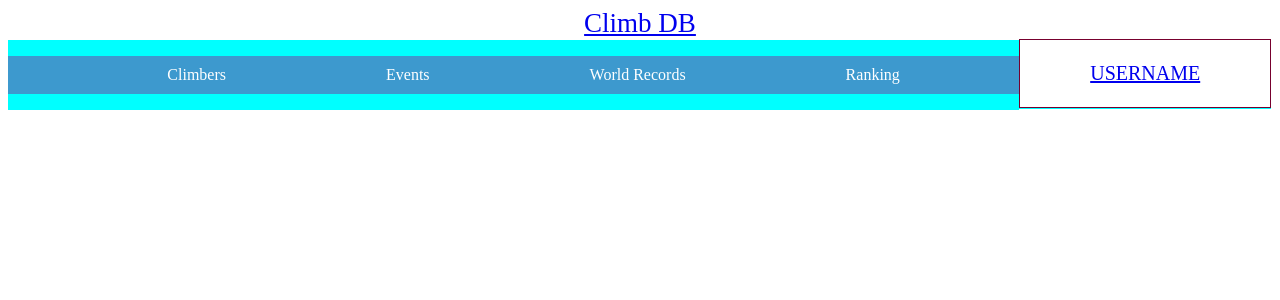
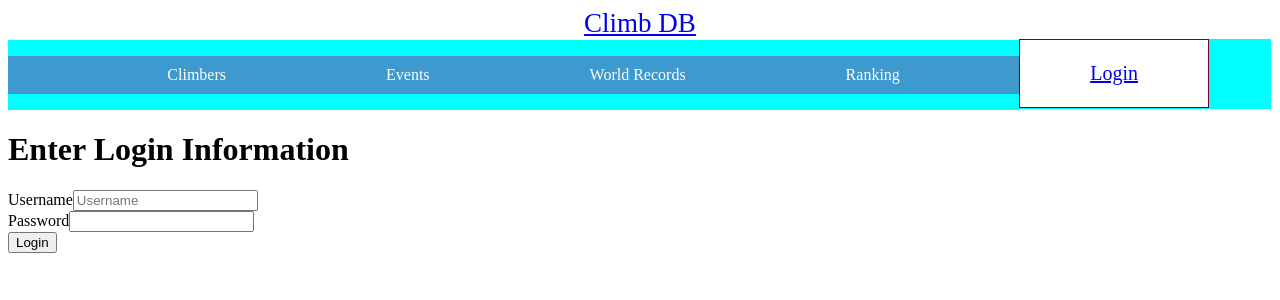
Before and after one commit to S-Tarr/ClimbDB, a React (Create React App) app in the folder FE/: page /login in a window 1280 px wide. Shown: the top 300 px of the page. Built offline with nearby package versions, Linux system fonts and the light colour scheme.

Commit message:
Upaded server port number to 4000 and made basic UI for login page

```diff
--- a/FE/package.json
+++ b/FE/package.json
@@ -16,7 +16,7 @@
     "web-vitals": "^2.1.4"
   },
   "scripts": {
-    "start": "react-scripts --openssl-legacy-provider start",
+    "start": "react-scripts start",
     "build": "react-scripts build",
     "test": "react-scripts test",
     "eject": "react-scripts eject"
--- a/FE/src/App.js
+++ b/FE/src/App.js
@@ -7,6 +7,7 @@ import MainPage from "./components/MainPage.js";
 import NavBar from "./components/NavBar.js";
 import EventList from "./components/WCCList";
 import RankList from "./components/RankList";
+import LoginPage from "./components/LoginPage";
 function App() {
   return (
     <Router>
@@ -21,6 +22,7 @@ function App() {
             <Route path="/edit/:id" element={<EditClimber />}/>
             <Route path="/events" element={<EventList />}/>
             <Route path="/ranks" element={<RankList />}/>
+            <Route path="/login" element={<LoginPage />}/>
           </Routes>
         </div>
       </div>
--- a/FE/src/components/AddClimber.js
+++ b/FE/src/components/AddClimber.js
@@ -15,7 +15,7 @@ const AddClimber = () => {
 		console.log(weight);
 		console.log(hometown);
 		console.log(isMale);
-		await axios.post('http://localhost:5000/climbers',{
+		await axios.post('http://localhost:4000/climbers',{
 			name: name,
 			weight: weight,
 			hometown: hometown,
--- a/FE/src/components/ClimberList.js
+++ b/FE/src/components/ClimberList.js
@@ -11,12 +11,12 @@ const ClimberList = () => {
 	}, []);
 
 	const getClimbers = async () => {
-		const response = await axios.get(`http://localhost:5000/climbers`);
+		const response = await axios.get(`http://localhost:4000/climbers`);
 		setClimber(response.data);
 	}
 
 	const deleteClimber = async (id) => {
-		await axios.delete(`http://localhost:5000/climbers/${id}`);
+		await axios.delete(`http://localhost:4000/climbers/${id}`);
 		getClimbers();
 	}
 
--- a/FE/src/components/EditClimber.js
+++ b/FE/src/components/EditClimber.js
@@ -13,7 +13,7 @@ const EditClimber = () => {
 
 	const updateClimber = async (e) => {
 		e.preventDefault();
-		await axios.patch(`http://localhost:5000/climbers/${id}`,{
+		await axios.patch(`http://localhost:4000/climbers/${id}`,{
 			name: name,
 			weight: weight,
 			hometown: hometown,
--- a/FE/src/components/LoginPage.js
+++ b/FE/src/components/LoginPage.js
@@ -2,6 +2,26 @@ import React, { useState, useEffect } from 'react';
 
 const LoginPage = () => {
 	return(
-		<h1>Enter Login Information</h1>
+		<div>
+			<h1>Enter Login Information</h1>
+			<form>
+				<div>
+					<label>Username</label>
+					<input
+						type="text"
+						placeholder="Username"
+					/>
+				</div>
+				<div>
+					<label>Password</label>
+					<input
+						type="password"
+					/>
+				</div>
+				<button className="button is-primary">Login</button>
+			</form>
+		</div>
 	);
 }
+
+export default LoginPage;
--- a/FE/src/components/NavBar.js
+++ b/FE/src/components/NavBar.js
@@ -28,7 +28,7 @@ const NavBar= () =>{
 </div>
 
 <div className={classes.right}>
-    <a><Link to="user">USERNAME</Link></a>
+    <a><Link to="login">Login</Link></a>
     </div>
 
 
```
